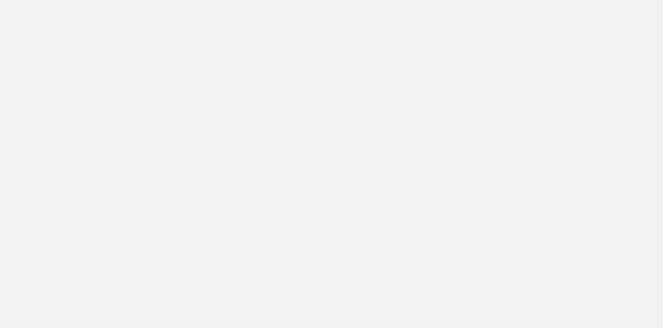
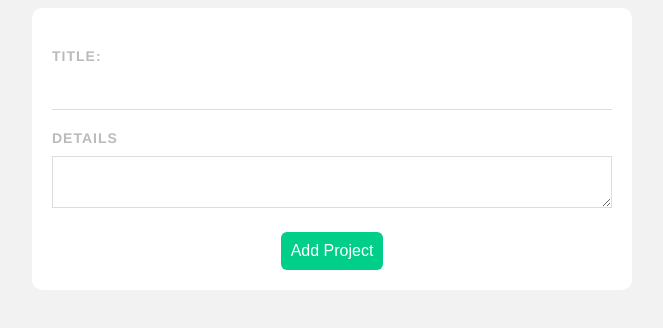
Before and after one commit to hardluker/project-planner, a Vue app: page /#/add in a window 1280 px wide. Before the commit this address had no page. Shown: the top 328 px of the page, without its empty margins (308-971 px from the left). Built offline with nearby package versions, Linux system fonts and the light colour scheme.

Commit message:
Added routing and styling for adding projects

```diff
--- a/src/router/index.js
+++ b/src/router/index.js
@@ -1,11 +1,17 @@
 import { createRouter, createWebHashHistory } from 'vue-router';
 import HomeView from '../views/HomeView.vue';
+import AddProject from '@/views/AddProject.vue';
 
 const routes = [
   {
     path: '/',
     name: 'home',
     component: HomeView
+  },
+  {
+    path: '/add',
+    name: 'AddProject',
+    component: AddProject
   }
 ];
 
--- a/src/views/AddProject.vue
+++ b/src/views/AddProject.vue
@@ -1,13 +1,65 @@
 <template>
-  <form>
+  <form @submit.prevent="handleSubmit">
     <label>Title:</label>
     <input type="text" required />
-    <label for=""></label>
+    <label>Details</label>
+    <textarea required></textarea>
+    <button>Add Project</button>
   </form>
 </template>
 
 <script>
-export default {};
+export default {
+  data() {
+    return {
+      title: '',
+      details: ''
+    };
+  },
+  methods: {
+    handleSubmit() {
+      console.log(this.title, this.details);
+    }
+  }
+};
 </script>
 
-<style></style>
+<style>
+form {
+  background: white;
+  padding: 20px;
+  border-radius: 10px;
+}
+label {
+  display: block;
+  color: #bbb;
+  text-transform: uppercase;
+  font-size: 14px;
+  font-weight: bold;
+  letter-spacing: 1px;
+  margin: 20px 0 10px 0;
+}
+input {
+  padding: 10px;
+  border: 0;
+  border-bottom: 1px solid #ddd;
+  width: 100%;
+  box-sizing: border-box;
+}
+textarea {
+  border: 1px solid #ddd;
+  padding: 10px;
+  width: 100%;
+  box-sizing: border-box;
+}
+form button {
+  display: block;
+  margin: 20px auto 0;
+  background: #00ce89;
+  color: white;
+  padding: 10px;
+  border: 0;
+  border-radius: 6px;
+  font-size: 16px;
+}
+</style>
```
